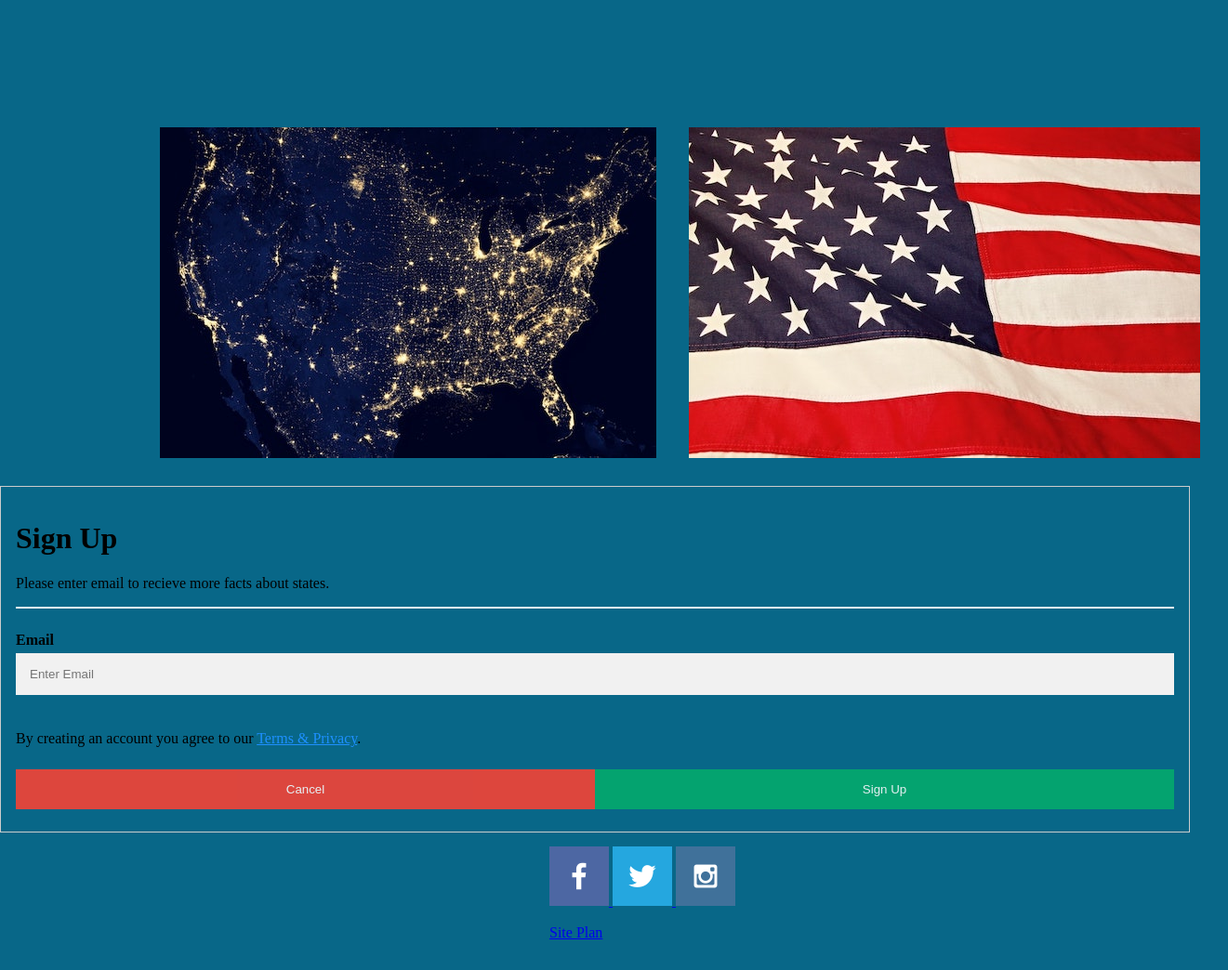
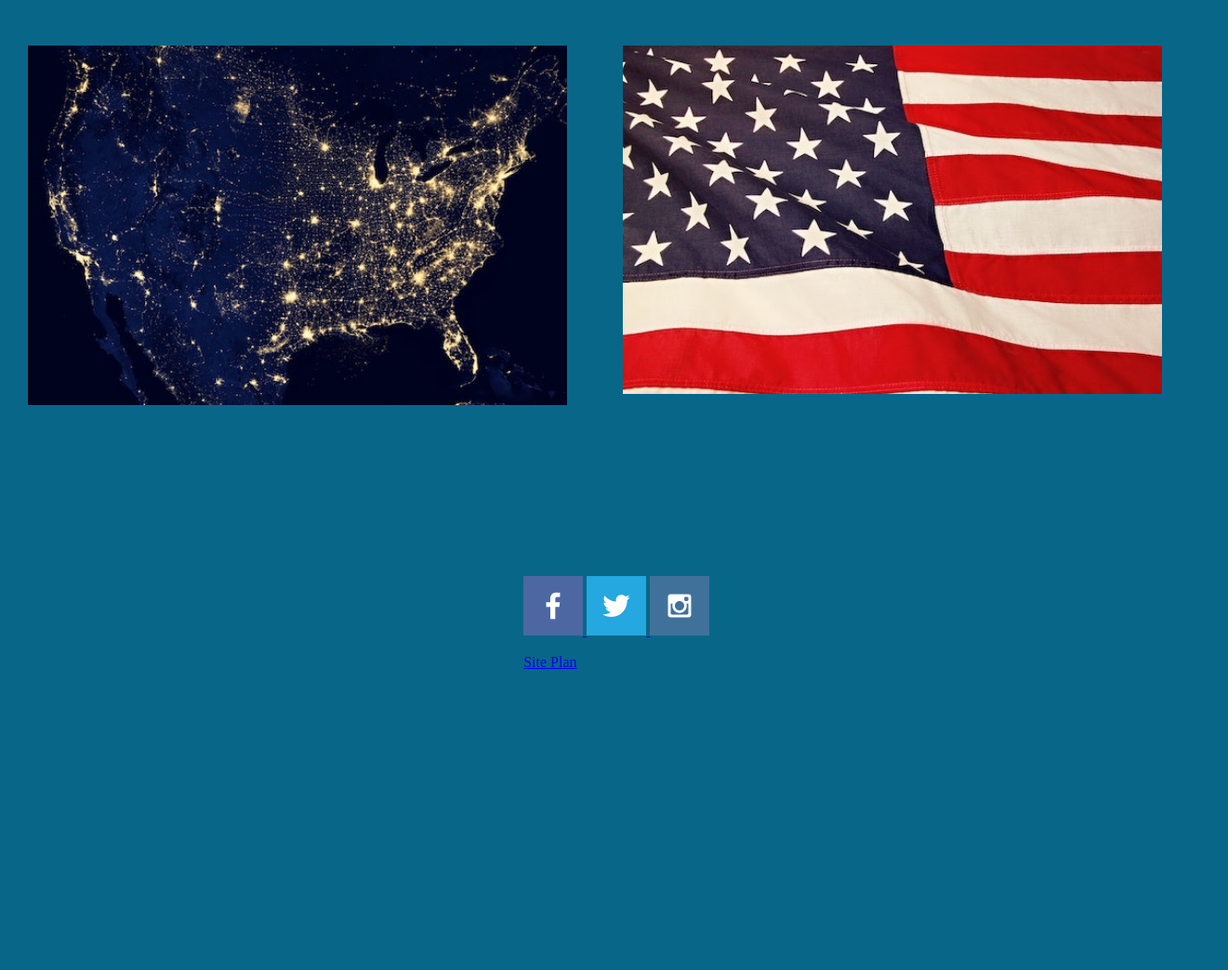
Before and after one commit to jromrell/wdd130, a plain HTML site: page statefacts/index.html in a window 1280 px wide. Shown: the part 518-1562 px from the top of the page at 93% size, 1321 px wide, since content can reach past the window. After the commit the page ends 1256 px from the top, so only its background shows below. Drawn offline with Linux system fonts and the light colour scheme.

Commit message:
site complere

```diff
--- a/statefacts/index.html
+++ b/statefacts/index.html
@@ -30,39 +30,24 @@
                     through. The first two states that this site has is Idaho and Utah. I picked Idaho and Utah to be the first two states
                     because I have lived in Idaho for most of my life, and Utah would be the most visited state of mine. As you explore
                     StateFacts you will learn all sorts of new things about all sorts of new places!
-                </div>
+
                 </p>
 
 
             </div>
 
-            <div class= "home-images">
-                <img class="map-lights" src="maplights.jpg" alt="Clear Path">
-                <img class="usflag" src="usflag.jpg" alt="US Flag">
 
-            </div>
+                    <div class= "map-lights">
+                     <img class="img" src="maplights.jpg" alt="Clear Path">
+                    </div>
+                    <div class="usflag">
+                        <img class="img" src="usflag.jpg" alt="US Flag">
+
+                    </div>
+
 
         </main>
         <footer>
-
-            <form action="action_page.php" style="border:1px solid #ccc">
-                <div class="container">
-                  <h1>Sign Up</h1>
-                  <p>Please enter email to recieve more facts about states.</p>
-                  <hr>
-
-                  <label for="email"><b>Email</b></label>
-                  <input type="text" placeholder="Enter Email" name="email" required>
-
-                  <p>By creating an account you agree to our <a href="#" style="color:dodgerblue">Terms & Privacy</a>.</p>
-
-                  <div class="clearfix">
-                    <button type="button" class="cancelbtn">Cancel</button>
-                    <button type="submit" class="signupbtn">Sign Up</button>
-                  </div>
-                </div>
-              </form>
-
 
 
             <div class="social">
@@ -75,7 +60,7 @@
                 <a href="https://instagram.com">
                 <img src="instagram.png" alt="instagram icon">
                 </a>
-                <p><a href="site-plan.html">Site Plan</a></p>
+                <p class = "plan-link"><a href="site-plan.html">Site Plan</a></p>
 
             </div>
         </footer>
--- a/statefacts/styles/styles.css
+++ b/statefacts/styles/styles.css
@@ -34,31 +34,35 @@ nav a:hover {
     font-family: "Kanit", 'Lato', sans-serif;
     font-size: 2.5em;
     text-align: center;
+    grid-column: 4/6;
+    grid-row: 1;
 }
 
+
+.home-page-grid {
+    display: grid;
+    grid-template-columns: repeat(8, 1fr);
+}
 .home-page-content {
     text-align: center;
     font-size: 1.5em;
     padding: 100px;
-}
-
-.home-images {
-    display: grid;
-    grid-template-columns: repeat(9, 1fr);
-    grid-template-rows: 1fr;
-    margin-top: -30px;
+    grid-column: 1/9;
+    grid-row: 1;
 }
 
 .usflag {
-    grid-column: 6/9;
+    grid-column: 5/9;
     grid-row: 1;
     padding: 30px;
+    grid-row: 2;
 }
 
 .map-lights {
-    grid-column: 2/6;
+    grid-column: 1/5;
     grid-row: 1;
     padding: 30px;
+    grid-row: 2;
 }
 
 body {
@@ -67,30 +71,16 @@ body {
     margin: 0;
 }
 .social {
-    margin-left: 45%;
-    padding: 15px;
+    margin-left: 44%;
+    padding-top: 150px;
+
 }
-* {box-sizing: border-box}
-
-/* Full-width input fields */
-  input[type=text], input[type=password] {
-  width: 100%;
-  padding: 15px;
-  margin: 5px 0 22px 0;
-  display: inline-block;
-  border: none;
-  background: #f1f1f1;
+.plan-link{
+  align-content: center;
 }
 
-input[type=text]:focus, input[type=password]:focus {
-  background-color: #ddd;
-  outline: none;
-}
 
-hr {
-  border: 1px solid #f1f1f1;
-  margin-bottom: 25px;
-}
+
 
 
 .idaho-page-grid {
@@ -181,52 +171,3 @@ hr {
   text-align: center;
   grid-row: 3;
 }
-
-
-
-/* Set a style for all buttons */
-button {
-  background-color: #04AA6D;
-  color: white;
-  padding: 14px 20px;
-  margin: 8px 0;
-  border: none;
-  cursor: pointer;
-  width: 100%;
-  opacity: 0.9;
-}
-
-button:hover {
-  opacity:1;
-}
-
-/* Extra styles for the cancel button */
-.cancelbtn {
-  padding: 14px 20px;
-  background-color: #f44336;
-}
-
-/* Float cancel and signup buttons and add an equal width */
-.cancelbtn, .signupbtn {
-  float: left;
-  width: 50%;
-}
-
-/* Add padding to container elements */
-.container {
-  padding: 16px;
-}
-
-/* Clear floats */
-.clearfix::after {
-  content: "";
-  clear: both;
-  display: table;
-}
-
-/* Change styles for cancel button and signup button on extra small screens */
-@media screen and (max-width: 300px) {
-  .cancelbtn, .signupbtn {
-    width: 100%;
-  }
-}
```
Also changed, not shown: 1 other file.
